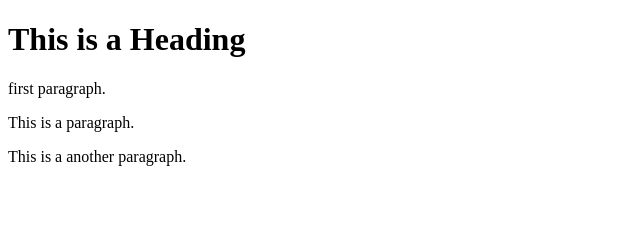
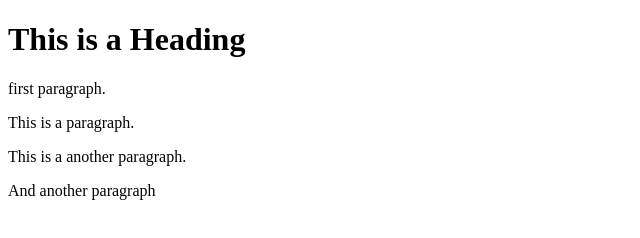
Before and after one commit to mahorner/learning-git, a plain HTML site: page index.html in a window 1280 px wide. Shown: the whole page, without its empty margins (0-640 px from the left). Drawn offline with Linux system fonts and the light colour scheme.

Commit message:
updated index.html

```diff
--- a/index.html
+++ b/index.html
@@ -8,5 +8,6 @@
     <p>first paragraph.</p>
     <p>This is a paragraph.</p>
     <p>This is a another paragraph.</p>
+    <p>And another paragraph</p>
 </body>
 </html>
```
